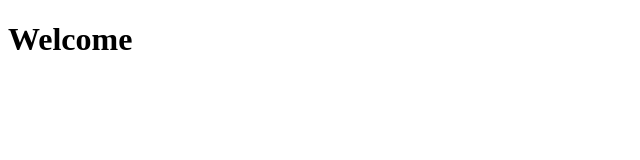
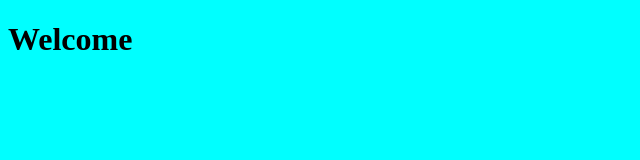
Before and after one commit to chrisft25/assignment_ugb, a website: page index.html in a window 1280 px wide. Shown: the whole page, without its empty margins (0-640 px from the left). Drawn offline with Linux system fonts and the light colour scheme.

Commit message:
Añadiendo css

```diff
--- a/index.html
+++ b/index.html
@@ -5,6 +5,7 @@
     <meta http-equiv="X-UA-Compatible" content="IE=edge">
     <meta name="viewport" content="width=device-width, initial-scale=1.0">
     <title>Welcome</title>
+    <link rel="stylesheet" href="./style.css">
 </head>
 <body>
     <h1>Welcome</h1>
--- /dev/null
+++ b/style.css
@@ -0,0 +1,4 @@
+body {
+    background-color: aqua;
+    color:black;
+}
```
